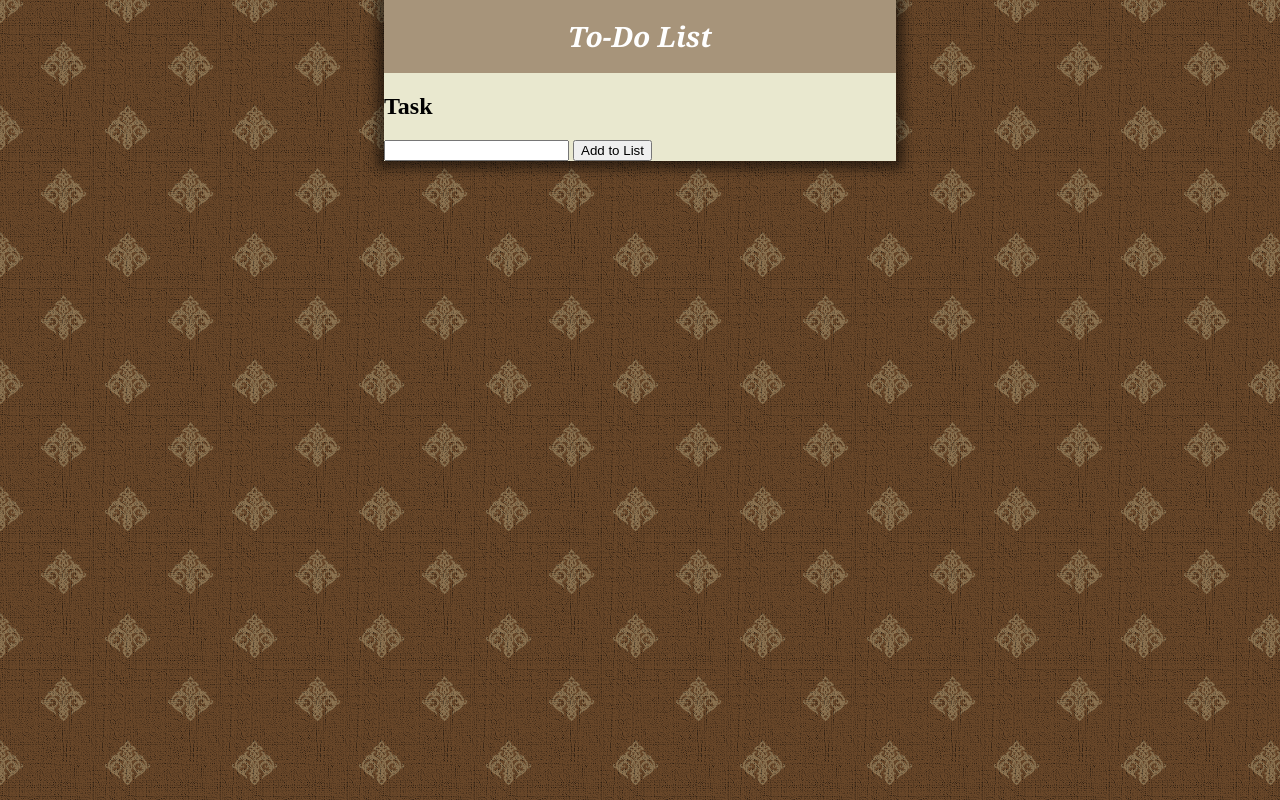
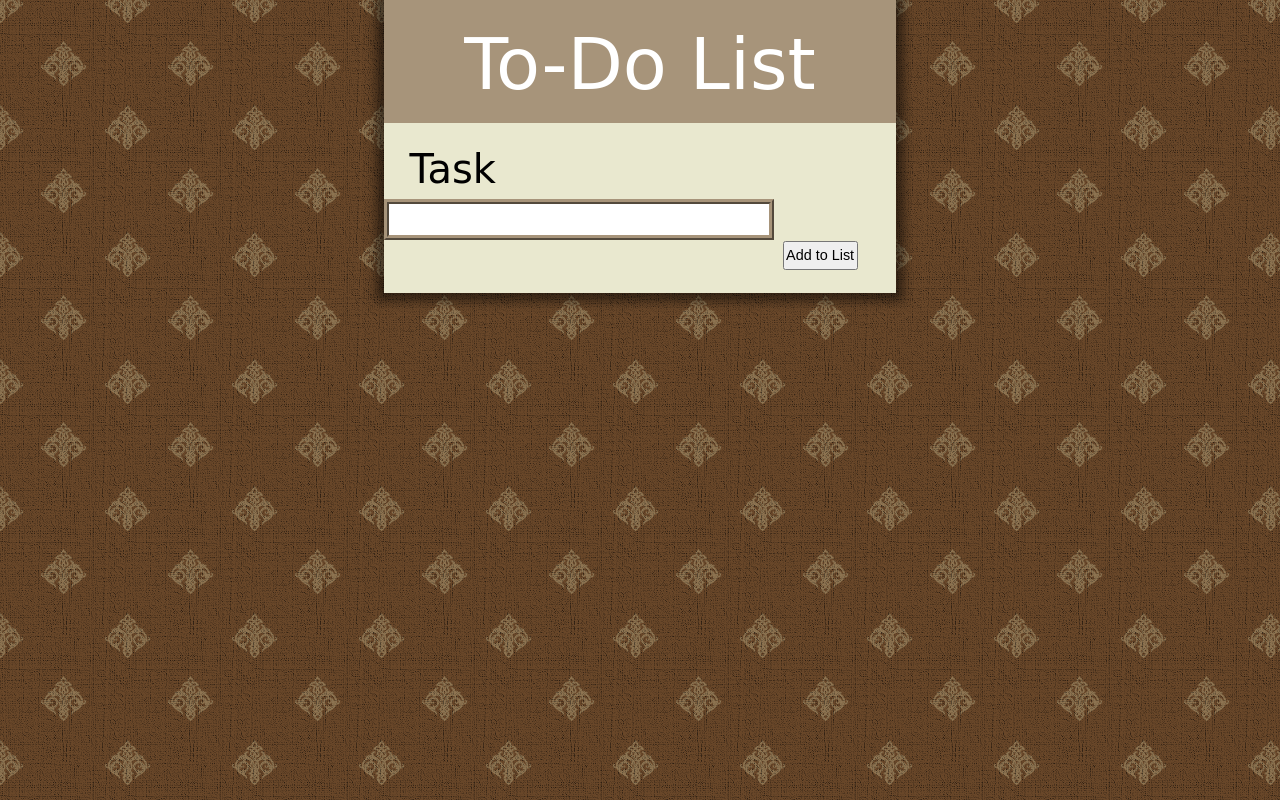
Before and after one commit to wadd0032/mtm1526-homework-2, a plain HTML site: page index.html in a window 1280 px wide. Drawn offline with Linux system fonts and the light colour scheme.

Commit message:
added styling for many additional elements, as well as tweaking for those that were already there.

```diff
--- a/css/general.css
+++ b/css/general.css
@@ -9,8 +9,9 @@ html {
 }
 
 body {
+	clear: right;
 	margin: 0 auto;
-	padding: 0;
+	padding-bottom: 10px;
 	width: 40%;
 
 	background-color: #e9e8cf;
@@ -18,40 +19,59 @@ body {
 	-webkit-box-shadow: 0px 0px 10px 8px rgba(0, 0, 0, .5);
 	-moz-box-shadow: 0px 0px 10px 8px rgba(0, 0, 0, .5);
 	box-shadow: 0px 0px 10px 8px rgba(0, 0, 0, .5);
-
 }
 
 h1 {
 	margin: 0;
-	padding: 3%;
+	padding: 2% 2% 1%;
 
 	background-color: #a7947a;
 
-	font: italic bold 1.75em/1.5 Georgia, serif;
+	font: normal 4.5em/1.5 'Cookie', cursive;
 	color: #fff;
 	text-align: center;
 }
 
-/*.box {
-	width: 200px;
-	height: 200px;
-	background-color: #f00;
-	position: absolute;
-	left: 200px;
-	top: 200px;
+h2 {
+	margin: 0;
+	padding: 3% 1.5% 0 5%;
+	display: inline-block;
 
-	-moz-transition: all 200ms linear;
-	-webkit-transition: all 200ms linear;
-	-ms-transition: all 200ms linear;
-	-o-transition: all 200ms linear;
-	transition: all 200ms linear;
+	font: normal 2.5em/1.5 'Cookie', cursive;
+	color: #000;
 }
 
-button {
-	position: relative;
-	z-index: 5000;
+#task {
+	margin-top: 0 7.5% 0 0;
+	padding: .5%;
+	display: inline;
+	width: 73.15%;
+
+	vertical-align: text-bottom;
+	border: 5px ridge #a7947a;
+
+	font: normal 1.1em/1.5 Arial, Helvetica, sans-serif;
+	text-indent: 2%;
 }
 
-.active {
-	border:3px solid #000;
-}*/
+
+#add {
+	margin: 0 7.5% 2.5% 5%;
+	padding: .3%;
+	float: right;
+
+	font: normal .9em/1.5 Arial, Helvetica, sans-serif;
+}
+
+ol {
+	clear: both;
+	margin: 7.5%;
+	padding-left: 13%;
+
+	font: normal 1.1em/1.75 Arial, Helvetica, sans-serif;
+}
+
+.done {
+	color: #a7947a;
+	text-decoration: line-through;
+}
```
